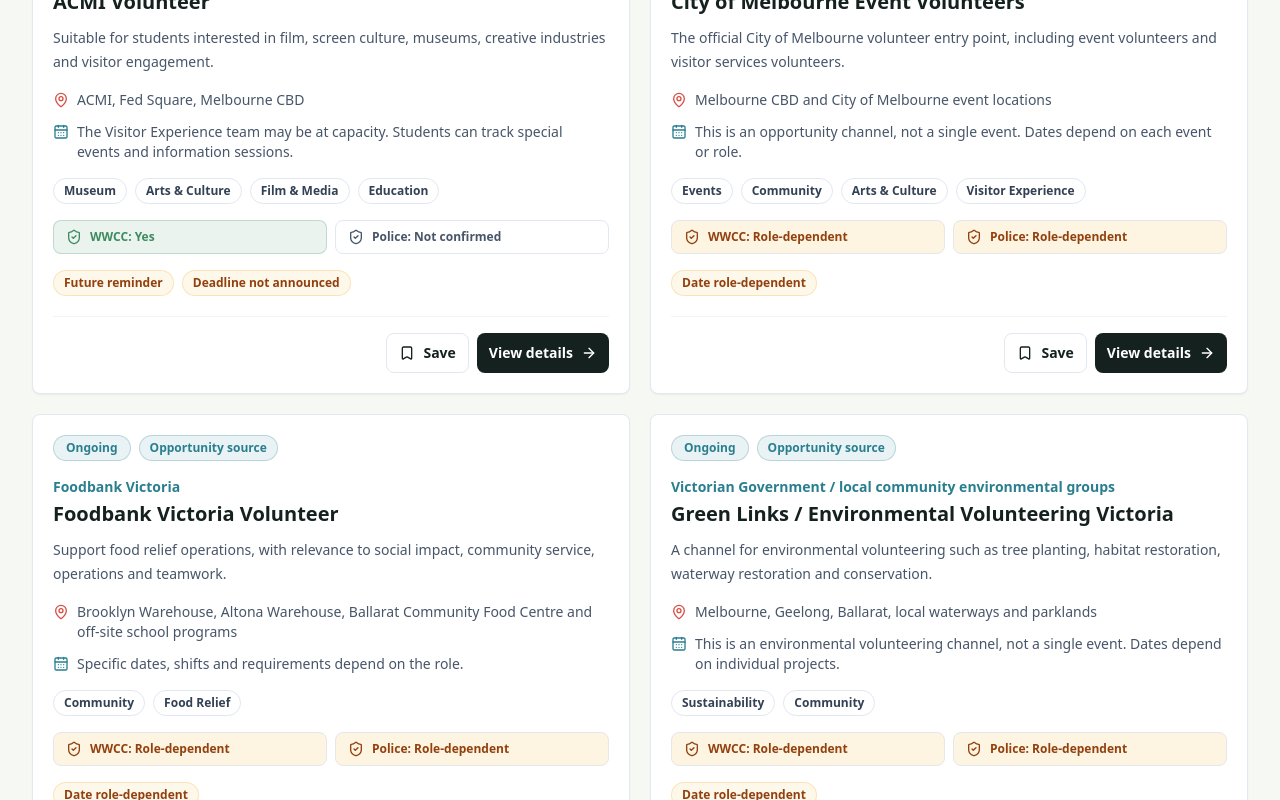
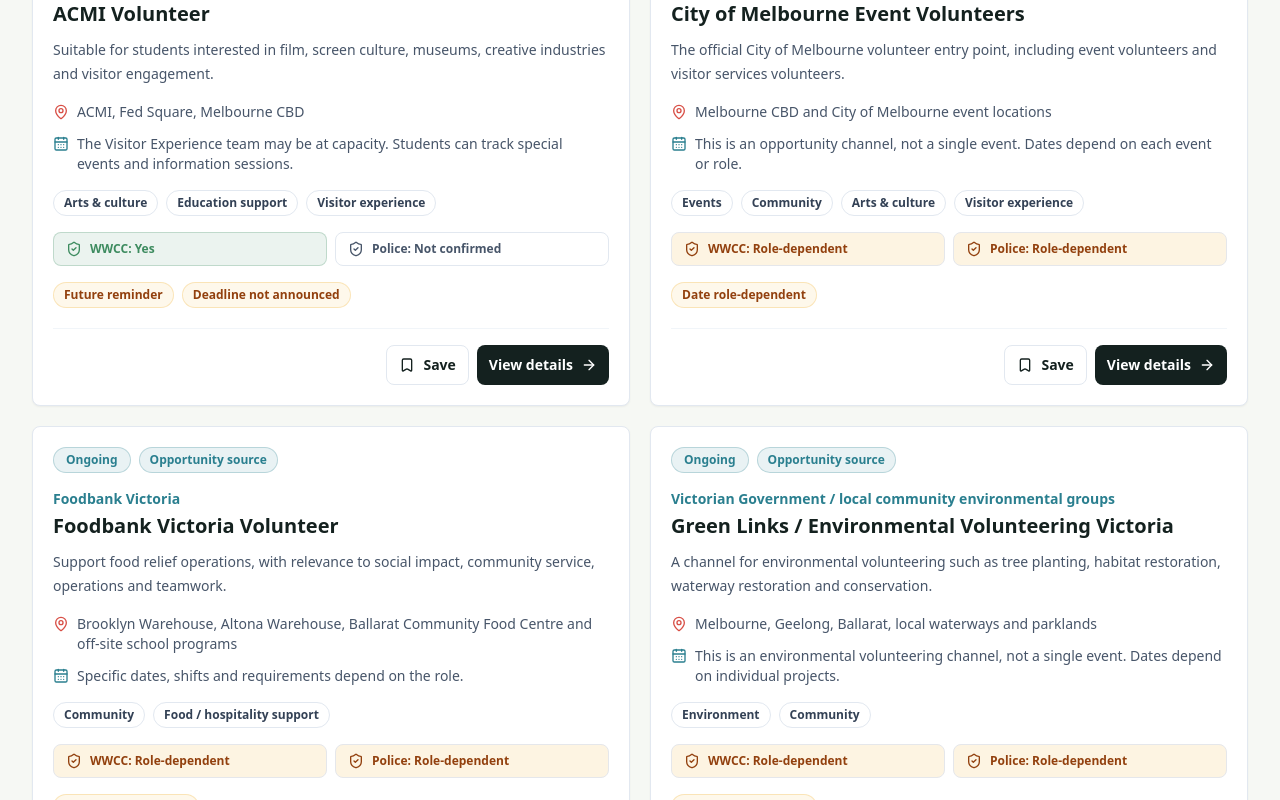
Before and after one commit to yulissa1102/Voluntrack-Melbourne, a Next.js app: page /opportunities in a window 1280 px wide. Shown: the part 1360-2160 px from the top of the page. Built offline with nearby package versions, Linux system fonts and the light colour scheme.

Commit message:
Refine MVP messaging and tracking

```diff
--- a/src/app/opportunities/[id]/page.tsx
+++ b/src/app/opportunities/[id]/page.tsx
@@ -7,14 +7,14 @@
   BriefcaseBusiness,
   CalendarDays,
   CheckCircle2,
-  ExternalLink,
   FileText,
   GraduationCap,
-  LinkIcon,
   ListChecks,
   MapPin,
   ShieldCheck
 } from "lucide-react";
+import { NotifyButton } from "@/components/NotifyButton";
+import { OfficialApplicationLink } from "@/components/OfficialApplicationLink";
 import { SaveButton } from "@/components/SaveButton";
 import { StatusBadge } from "@/components/StatusBadge";
 import { Tag } from "@/components/Tag";
@@ -29,7 +29,6 @@
   opportunities,
   recordTypeCopy
 } from "@/lib/opportunities";
-import { NotifyButton } from "@/components/NotifyButton";
 import type { Opportunity } from "@/lib/types";
 
 type DetailPageProps = {
@@ -104,18 +103,7 @@
       <section className="py-10 sm:py-14">
         <div className="mx-auto grid max-w-5xl gap-6 px-4 sm:px-6 lg:grid-cols-[1.35fr_0.85fr] lg:px-8">
           <div className="space-y-6">
-            <a
-              href={opportunity.applicationLink}
-              target="_blank"
-              rel="noreferrer"
-              className="flex items-center justify-between gap-4 rounded-lg bg-ink p-4 text-sm font-black text-white transition hover:bg-river"
-            >
-              <span className="inline-flex items-center gap-2">
-                <LinkIcon className="h-4 w-4" aria-hidden="true" />
-                Official application link
-              </span>
-              <ExternalLink className="h-4 w-4" aria-hidden="true" />
-            </a>
+            <OfficialApplicationLink opportunityId={opportunity.id} href={opportunity.applicationLink} />
 
             <Panel title="Before you apply" icon={ListChecks}>
               <ul className="grid gap-3 sm:grid-cols-2">
@@ -178,7 +166,7 @@
             </Panel>
           </div>
 
-          <aside className="space-y-6">
+          <aside className="space-y-6 lg:sticky lg:top-24 lg:self-start">
             <Panel title="Application" icon={CalendarDays}>
               <div className="space-y-3">
                 <InfoRow label="Status" value={opportunity.applicationStatus} />
--- /dev/null
+++ b/src/components/OfficialApplicationLink.tsx
@@ -0,0 +1,81 @@
+"use client";
+
+import { ExternalLink, LinkIcon } from "lucide-react";
+import { useEffect, useRef, useState } from "react";
+
+type OfficialApplicationLinkProps = {
+  opportunityId: string;
+  href: string;
+};
+
+const STORAGE_KEY = "voluntrack-application-link-clicks";
+
+function readCounts() {
+  try {
+    const stored = window.localStorage.getItem(STORAGE_KEY);
+    const parsed = stored ? JSON.parse(stored) : {};
+    return parsed && typeof parsed === "object" ? (parsed as Record<string, number>) : {};
+  } catch {
+    return {};
+  }
+}
+
+export function OfficialApplicationLink({ opportunityId, href }: OfficialApplicationLinkProps) {
+  const [clickCount, setClickCount] = useState(0);
+  const trackedPointerClick = useRef(false);
+
+  useEffect(() => {
+    setClickCount(readCounts()[opportunityId] ?? 0);
+  }, [opportunityId]);
+
+  const trackClick = () => {
+    const counts = readCounts();
+    const nextCount = (counts[opportunityId] ?? 0) + 1;
+    counts[opportunityId] = nextCount;
+    window.localStorage.setItem(STORAGE_KEY, JSON.stringify(counts));
+    setClickCount(nextCount);
+  };
+
+  const handleActivationStart = () => {
+    if (trackedPointerClick.current) {
+      return;
+    }
+
+    trackedPointerClick.current = true;
+    trackClick();
+  };
+
+  const handleClick = () => {
+    if (!trackedPointerClick.current) {
+      trackClick();
+    }
+
+    trackedPointerClick.current = false;
+  };
+
+  return (
+    <div>
+      <a
+        href={href}
+        target="_blank"
+        rel="noreferrer"
+        onPointerDown={handleActivationStart}
+        onMouseDown={handleActivationStart}
+        onTouchStart={handleActivationStart}
+        onClick={handleClick}
+        className="flex items-center justify-between gap-4 rounded-lg bg-ink p-4 text-sm font-black text-white transition hover:bg-river"
+      >
+        <span className="inline-flex items-center gap-2">
+          <LinkIcon className="h-4 w-4" aria-hidden="true" />
+          Official application link
+        </span>
+        <ExternalLink className="h-4 w-4" aria-hidden="true" />
+      </a>
+      <p className="mt-2 text-xs font-semibold leading-5 text-slate-500">
+        {clickCount > 0
+          ? `Clicked ${clickCount} ${clickCount === 1 ? "time" : "times"} on this device during MVP testing.`
+          : "Application link clicks are being tracked on this device during MVP testing."}
+      </p>
+    </div>
+  );
+}
--- a/src/components/OpportunityExplorer.tsx
+++ b/src/components/OpportunityExplorer.tsx
@@ -154,7 +154,7 @@
     filters.recordType !== "All";
 
   return (
-    <section id="opportunities" className="bg-paper py-12 sm:py-16">
+    <section id="opportunities" className="scroll-mt-20 bg-paper py-12 sm:py-16">
       <div className="mx-auto max-w-7xl px-4 sm:px-6 lg:px-8">
         <div className="flex flex-col gap-4 md:flex-row md:items-end md:justify-between">
           <div>
@@ -211,12 +211,14 @@
           <div className="mt-4 grid items-start gap-4 lg:grid-cols-2">
             <MultiSelectGroup
               label="Category"
+              hint="Role type or volunteering setting"
               options={options.categories}
               selected={filters.categories}
               onToggle={(value) => toggleMultiFilter("categories", value)}
             />
             <MultiSelectGroup
               label="Career Relevance"
+              hint="Career direction or employability area"
               options={options.careerRelevance}
               selected={filters.careerRelevance}
               onToggle={(value) => toggleMultiFilter("careerRelevance", value)}
@@ -400,11 +402,13 @@
 
 function MultiSelectGroup({
   label,
+  hint,
   options,
   selected,
   onToggle
 }: {
   label: string;
+  hint: string;
   options: string[];
   selected: string[];
   onToggle: (value: string) => void;
@@ -413,7 +417,10 @@
     <details className="self-start rounded-lg border border-slate-200 bg-slate-50 p-3">
       <summary className="cursor-pointer list-none text-xs font-bold uppercase text-slate-500 marker:hidden">
         <span className="flex items-center justify-between gap-3">
-          <span>{label}</span>
+          <span>
+            <span className="block">{label}</span>
+            <span className="mt-1 block text-[11px] font-semibold normal-case text-slate-500">{hint}</span>
+          </span>
           <span className="rounded-full bg-white px-2 py-1 text-[11px] text-slate-600">
             {selected.length ? `${selected.length} selected` : "Tap to expand"}
           </span>
--- a/src/data/opportunities.json
+++ b/src/data/opportunities.json
@@ -6,16 +6,15 @@
     "organisation": "City of Melbourne",
     "categories": [
       "Events",
-      "Arts & Culture",
-      "Visitor Experience"
+      "Arts & culture",
+      "Visitor experience"
     ],
     "recommendedMajors": [
-      "Business",
-      "Marketing",
-      "Communications",
-      "Event Management",
-      "Media",
-      "Arts"
+      "Business & operations",
+      "Marketing & communications",
+      "Event management",
+      "Arts & design",
+      "Customer service"
     ],
     "opportunityType": [
       "Short-term",
@@ -57,17 +56,17 @@
     "organisation": "Open House Melbourne",
     "categories": [
       "Events",
-      "Arts & Culture",
+      "Arts & culture",
       "Community",
-      "Visitor Experience"
+      "Visitor experience"
     ],
     "recommendedMajors": [
-      "Business",
-      "Marketing",
-      "Communications",
-      "Event Management",
-      "Arts",
-      "Tourism"
+      "Business & operations",
+      "Marketing & communications",
+      "Event management",
+      "Arts & design",
+      "Tourism & hospitality",
+      "Customer service"
     ],
     "opportunityType": [
       "One-off",
@@ -111,15 +110,13 @@
     "organisation": "Nike Melbourne Marathon Festival",
     "categories": [
       "Events",
-      "Sports",
       "Community"
     ],
     "recommendedMajors": [
-      "Business",
-      "Marketing",
-      "Communications",
-      "Event Management",
-      "Health"
+      "Business & operations",
+      "Marketing & communications",
+      "Event management",
+      "Social impact"
     ],
     "opportunityType": [
       "One-off",
@@ -155,17 +152,15 @@
     "organisation": "Melbourne International Film Festival / MIFF",
     "categories": [
       "Events",
-      "Arts & Culture",
-      "Film & Media",
-      "Visitor Experience"
+      "Arts & culture",
+      "Visitor experience"
     ],
     "recommendedMajors": [
-      "Business",
-      "Marketing",
-      "Communications",
-      "Event Management",
-      "Media",
-      "Arts"
+      "Business & operations",
+      "Marketing & communications",
+      "Event management",
+      "Arts & design",
+      "Customer service"
     ],
     "opportunityType": [
       "Short-term",
@@ -201,18 +196,17 @@
     "organisation": "Midsumma Festival",
     "categories": [
       "Events",
-      "Arts & Culture",
+      "Arts & culture",
       "Community",
-      "Visitor Experience"
+      "Visitor experience"
     ],
     "recommendedMajors": [
-      "Business",
-      "Marketing",
-      "Communications",
-      "Event Management",
-      "Media",
-      "Arts",
-      "Social Impact"
+      "Business & operations",
+      "Marketing & communications",
+      "Event management",
+      "Arts & design",
+      "Social impact",
+      "Customer service"
     ],
     "opportunityType": [
       "Short-term",
@@ -249,19 +243,17 @@
     "organisation": "Melbourne Queer Film Festival / MQFF",
     "categories": [
       "Events",
-      "Arts & Culture",
-      "Film & Media",
+      "Arts & culture",
       "Community",
-      "Visitor Experience"
+      "Visitor experience"
     ],
     "recommendedMajors": [
-      "Business",
-      "Marketing",
-      "Communications",
-      "Event Management",
-      "Media",
-      "Arts",
-      "Social Impact"
+      "Business & operations",
+      "Marketing & communications",
+      "Event management",
+      "Arts & design",
+      "Social impact",
+      "Customer service"
     ],
     "opportunityType": [
       "Short-term",
@@ -297,19 +289,17 @@
     "organisation": "Melbourne Writers Festival / MWF",
     "categories": [
       "Events",
-      "Arts & Culture",
-      "Film & Media",
-      "Education",
-      "Visitor Experience"
+      "Arts & culture",
+      "Education support",
+      "Visitor experience"
     ],
     "recommendedMajors": [
-      "Business",
-      "Marketing",
-      "Communications",
-      "Event Management",
-      "Media",
-      "Arts",
-      "Education"
+      "Business & operations",
+      "Marketing & communications",
+      "Event management",
+      "Arts & design",
+      "Education",
+      "Customer service"
     ],
     "opportunityType": [
       "Short-term",
@@ -343,16 +333,15 @@
     "organisation": "Melbourne Fringe",
     "categories": [
       "Events",
-      "Arts & Culture",
-      "Visitor Experience"
+      "Arts & culture",
+      "Visitor experience"
     ],
     "recommendedMajors": [
-      "Business",
-      "Marketing",
-      "Communications",
-      "Event Management",
-      "Media",
-      "Arts"
+      "Business & operations",
+      "Marketing & communications",
+      "Event management",
+      "Arts & design",
+      "Customer service"
     ],
     "opportunityType": [
       "Short-term",
@@ -387,17 +376,14 @@
     "organisation": "St Kilda Blues Festival",
     "categories": [
       "Events",
-      "Arts & Culture",
-      "Community",
-      "Film & Media"
+      "Arts & culture",
+      "Community"
     ],
     "recommendedMajors": [
-      "Business",
-      "Marketing",
-      "Communications",
-      "Event Management",
-      "Media",
-      "Arts"
+      "Business & operations",
+      "Marketing & communications",
+      "Event management",
+      "Arts & design"
     ],
     "opportunityType": [
       "One-off",
@@ -434,16 +420,16 @@
     "categories": [
       "Events",
       "Community",
-      "Arts & Culture",
-      "Visitor Experience"
+      "Arts & culture",
+      "Visitor experience"
     ],
     "recommendedMajors": [
-      "Business",
-      "Marketing",
-      "Communications",
-      "Event Management",
-      "Tourism",
-      "Social Impact"
+      "Business & operations",
+      "Marketing & communications",
+      "Event management",
+      "Tourism & hospitality",
+      "Social impact",
+      "Customer service"
     ],
     "opportunityType": [
       "One-off",
@@ -480,16 +466,16 @@
     "categories": [
       "Events",
       "Community",
-      "Arts & Culture",
-      "Visitor Experience"
+      "Arts & culture",
+      "Visitor experience"
     ],
     "recommendedMajors": [
-      "Business",
-      "Marketing",
-      "Communications",
-      "Event Management",
-      "Tourism",
-      "Arts"
+      "Business & operations",
+      "Marketing & communications",
+      "Event management",
+      "Tourism & hospitality",
+      "Arts & design",
+      "Customer service"
     ],
     "opportunityType": [
       "Short-term",
@@ -525,19 +511,16 @@
     "title": "ACMI Volunteer",
     "organisation": "ACMI",
     "categories": [
-      "Museum",
-      "Arts & Culture",
-      "Film & Media",
-      "Education",
-      "Visitor Experience"
+      "Arts & culture",
+      "Education support",
+      "Visitor experience"
     ],
     "recommendedMajors": [
-      "Business",
-      "Marketing",
-      "Communications",
-      "Media",
-      "Arts",
-      "Education"
+      "Business & operations",
+      "Marketing & communications",
+      "Arts & design",
+      "Education",
+      "Customer service"
     ],
     "opportunityType": [
       "Short-term",
@@ -575,17 +558,17 @@
     "title": "State Library Victoria Volunteer",
     "organisation": "State Library Victoria",
     "categories": [
-      "Education",
-      "Arts & Culture",
-      "Visitor Experience"
+      "Education support",
+      "Arts & culture",
+      "Visitor experience"
     ],
     "recommendedMajors": [
-      "Business",
-      "Communications",
-      "Media",
-      "Arts",
+      "Business & operations",
+      "Marketing & communications",
+      "Arts & design",
       "Education",
-      "Tourism"
+      "Tourism & hospitality",
+      "Customer service"
     ],
     "opportunityType": [
       "Long-term",
@@ -620,18 +603,17 @@
     "title": "Museums Victoria Volunteer",
     "organisation": "Museums Victoria",
     "categories": [
-      "Museum",
-      "Education",
-      "Arts & Culture",
-      "Visitor Experience"
+      "Arts & culture",
+      "Education support",
+      "Visitor experience"
     ],
     "recommendedMajors": [
-      "Business",
-      "Marketing",
-      "Communications",
-      "Arts",
+      "Business & operations",
+      "Marketing & communications",
+      "Arts & design",
       "Education",
-      "Tourism"
+      "Tourism & hospitality",
+      "Customer service"
     ],
     "opportunityType": [
       "Long-term",
@@ -666,19 +648,19 @@
     "title": "National Trust Victoria Volunteer",
     "organisation": "National Trust of Australia (Victoria)",
     "categories": [
-      "Museum",
+      "Arts & culture",
       "Community",
-      "Sustainability",
-      "Visitor Experience"
+      "Environment",
+      "Visitor experience"
     ],
     "recommendedMajors": [
-      "Business",
-      "Marketing",
-      "Communications",
-      "Arts",
+      "Business & operations",
+      "Marketing & communications",
+      "Arts & design",
       "Education",
-      "Tourism",
-      "Social Impact"
+      "Tourism & hospitality",
+      "Social impact",
+      "Customer service"
     ],
     "opportunityType": [
       "Short-term",
@@ -716,14 +698,14 @@
     "organisation": "Foodbank Victoria",
     "categories": [
       "Community",
-      "Food Relief"
+      "Food / hospitality support"
     ],
     "recommendedMajors": [
-      "Business",
+      "Business & operations",
       "Education",
-      "Health",
+      "Social impact",
       "Sustainability",
-      "Social Impact"
+      "Tourism & hospitality"
     ],
     "opportunityType": [
       "Short-term",
@@ -760,17 +742,17 @@
     "organisation": "OzHarvest Melbourne",
     "categories": [
       "Community",
-      "Sustainability",
-      "Food Relief",
+      "Environment",
+      "Food / hospitality support",
       "Events"
     ],
     "recommendedMajors": [
-      "Business",
-      "Marketing",
-      "Event Management",
-      "Health",
+      "Business & operations",
+      "Marketing & communications",
+      "Event management",
+      "Social impact",
       "Sustainability",
-      "Social Impact"
+      "Tourism & hospitality"
     ],
     "opportunityType": [
       "Short-term",
@@ -808,16 +790,15 @@
     "title": "Parks Victoria Volunteering",
     "organisation": "Parks Victoria",
     "categories": [
-      "Sustainability",
+      "Environment",
       "Community",
-      "Education"
+      "Education support"
     ],
     "recommendedMajors": [
       "Sustainability",
       "Education",
-      "Health",
-      "Tourism",
-      "Social Impact"
+      "Social impact",
+      "Tourism & hospitality"
     ],
     "opportunityType": [
       "One-off",
@@ -827,7 +808,7 @@
     ],
     "location": "Parks and reserves across Victoria",
     "shortDescription": "Suitable for students interested in environmental protection, outdoor activities, citizen science and conservation.",
-    "description": "Parks Victoria volunteer programs include corporate volunteering, citizen science, the Volunteer Track Ranger Program, the Campground Host Volunteer Program and park walk leaders. This channel fits the Sustainability category and is relevant to students interested in hands-on outdoor volunteering.",
+    "description": "Parks Victoria volunteer programs include corporate volunteering, citizen science, the Volunteer Track Ranger Program, the Campground Host Volunteer Program and park walk leaders. This channel fits the Environment category and Sustainability career relevance for students interested in hands-on outdoor volunteering.",
     "hardRequirements": [
       "Requirements depend on the specific project.",
       "Different projects may have different time, physical, location and safety requirements.",
@@ -853,14 +834,13 @@
     "title": "Green Links / Environmental Volunteering Victoria",
     "organisation": "Victorian Government / local community environmental groups",
     "categories": [
-      "Sustainability",
+      "Environment",
       "Community"
     ],
     "recommendedMajors": [
       "Sustainability",
       "Education",
-      "Health",
-      "Social Impact"
+      "Social impact"
     ],
     "opportunityType": [
       "One-off",
--- a/src/lib/opportunities.ts
+++ b/src/lib/opportunities.ts
@@ -14,30 +14,28 @@
 
 export const categoryOptions: Category[] = [
   "Events",
-  "Arts & Culture",
   "Community",
-  "Sustainability",
-  "Museum",
-  "Sports",
-  "Film & Media",
-  "Education",
-  "Food Relief",
-  "Visitor Experience"
+  "Visitor experience",
+  "Environment",
+  "Education support",
+  "Fundraising",
+  "Arts & culture",
+  "Animal welfare",
+  "Online / remote",
+  "Food / hospitality support"
 ];
 
 export const careerRelevanceOptions: CareerRelevance[] = [
-  "Business",
-  "Marketing",
-  "Communications",
-  "Event Management",
-  "Media",
-  "Arts",
+  "Business & operations",
+  "Marketing & communications",
+  "Customer service",
+  "Event management",
   "Sustainability",
   "Education",
-  "Health",
-  "Tourism",
-  "IT / Tech",
-  "Social Impact"
+  "Social impact",
+  "Tourism & hospitality",
+  "Arts & design",
+  "Data / technology"
 ];
 
 export const opportunityTypeOptions: OpportunityType[] = [
@@ -182,31 +180,31 @@
     skills.add("teamwork");
   }
 
-  if (opportunity.categories.includes("Visitor Experience")) {
+  if (opportunity.categories.includes("Visitor experience")) {
     skills.add("customer service");
     skills.add("communication");
   }
 
-  if (opportunity.categories.includes("Community") || opportunity.categories.includes("Food Relief")) {
+  if (opportunity.categories.includes("Community") || opportunity.categories.includes("Food / hospitality support")) {
     skills.add("community impact");
     skills.add("service delivery");
   }
 
-  if (opportunity.categories.includes("Sustainability")) {
+  if (opportunity.categories.includes("Environment")) {
     skills.add("sustainability projects");
     skills.add("hands-on problem solving");
   }
 
-  if (opportunity.categories.includes("Museum") || opportunity.categories.includes("Arts & Culture")) {
+  if (opportunity.categories.includes("Arts & culture")) {
     skills.add("public engagement");
     skills.add("cultural programs");
   }
 
-  if (opportunity.recommendedMajors.includes("Marketing")) {
+  if (opportunity.recommendedMajors.includes("Marketing & communications")) {
     skills.add("marketing exposure");
   }
 
-  if (opportunity.recommendedMajors.includes("Event Management")) {
+  if (opportunity.recommendedMajors.includes("Event management")) {
     skills.add("event operations");
   }
 
@@ -231,15 +229,15 @@
     return `event operations and visitor engagement with ${opportunity.organisation}`;
   }
 
-  if (opportunity.categories.includes("Sustainability")) {
+  if (opportunity.categories.includes("Environment")) {
     return `environmental volunteering activities with ${opportunity.organisation}`;
   }
 
-  if (opportunity.categories.includes("Food Relief") || opportunity.categories.includes("Community")) {
+  if (opportunity.categories.includes("Food / hospitality support") || opportunity.categories.includes("Community")) {
     return `community support activities with ${opportunity.organisation}`;
   }
 
-  if (opportunity.categories.includes("Museum") || opportunity.categories.includes("Arts & Culture")) {
+  if (opportunity.categories.includes("Arts & culture")) {
     return `visitor engagement and public program support with ${opportunity.organisation}`;
   }
 
```
Also changed, not shown: src/app/about/page.tsx (+67 -4 lines), src/app/page.tsx (+7 -7 lines), src/lib/types.ts (+16 -18 lines).
